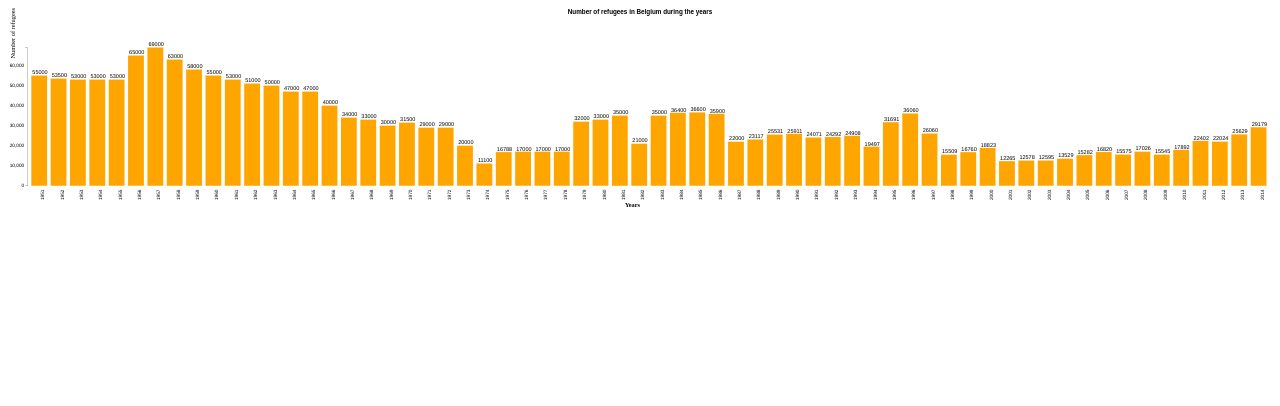
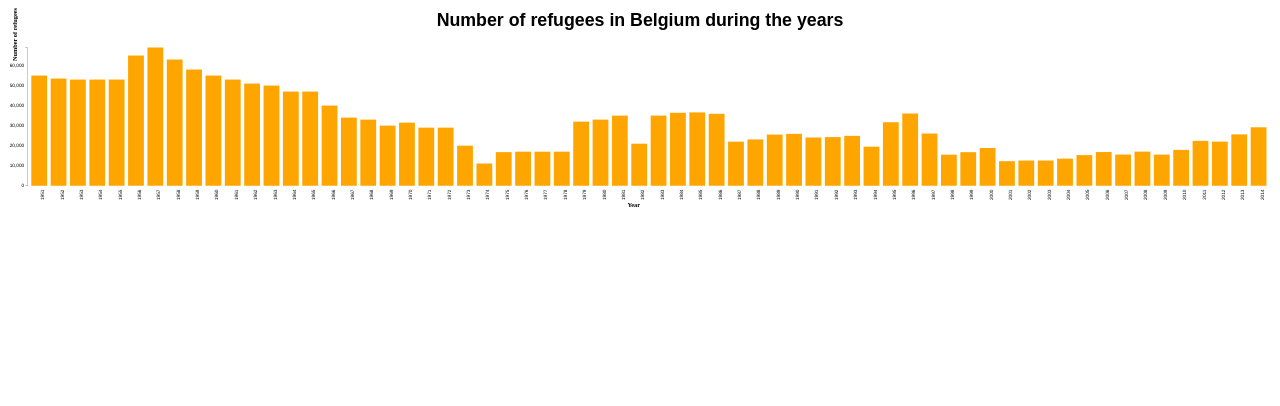
Before and after one commit to jodecler/InfoVis, a plain HTML site: page index.html in a window 1280 px wide. Drawn offline with Linux system fonts and the light colour scheme.

Commit message:
Final touch graph + comments

```diff
--- a/index.html
+++ b/index.html
@@ -14,16 +14,19 @@
 
 <body>
     <script>
+        //Set margins
         var margin = {top:100, right:0, bottom:50, left:50},
             width  = 3200,
             height = 500;
 
+        //add object to body where graph will be
         var svg = d3.select("body")
             .append("svg")
             .attr("width", "100%")
             .attr("height", "100%")
             .attr("viewBox", "0 0 " + width + " " + height * 2);
 
+        //set scales x and y axis
         var yScale = d3.scale.linear()
             .range([height - margin.top - margin.bottom, 0]);
 
@@ -35,21 +38,21 @@
             .orient("bottom");
 
         var yAxis = d3.svg.axis()
-        var yAxis = d3.svg.axis()
             .scale(yScale)
             .orient("left")
             .ticks(10);
 
+        //data out of file
         d3.csv("valuesVisualisationCSV.csv", function(error, data){
             data = data.map(function(d){
                 d["aantal"] = +d["aantal"];
                 return d;
             });
 
-        //yscale's domain is from zero to the maximum "Median Price" in your data
+        //yscale's domain is from zero to the maximum refugees
         yScale.domain([0, d3.max(data, function(d){ return d["aantal"]; })]);
 
-        //xscale is unique values in your data (Age Group, since they are all different)
+        //xscale is years
         xScale.domain(data.map(function(d){ return d["jaar"]; }));
         var tip = d3.tip()
             .attr('class', 'd3-tip')
@@ -58,7 +61,10 @@
                 return "<strong>Number of refugees:</strong> <span style='color:red'>" + d.aantal + "</span>";
         })
 
+        //for the hover
         svg.call(tip);
+
+        //ad the actual bars
         svg.append("g")
             .attr("transform", "translate(" + margin.left + "," + margin.top + ")")
             .selectAll(".bar")
@@ -85,28 +91,30 @@
             .attr("transform", "translate(" + margin.left + "," + (height - margin.bottom) + ")")
             .call(xAxis)
             .selectAll("text")
-            .style("text-anchor", "end")
+            .style("text-anchor", "middle")
             .attr("dx", "-.8em")
             .attr("dy", ".15em")
             .attr("transform", "rotate(-90)" )
             .style("text-anchor", "end");
 
-
+        //give title to axes
         svg.append("text")
             .attr("class", "x label")
             .attr("text-anchor", "end")
             .attr("x", width / 2)
             .attr("y", height + 5)
             .style("font-weight", "bold")
-                .text("Years");
+            .text("Year");
 
         svg.append("text")
             .attr("class", "y label")
             .attr("text-anchor", "end")
-    .attr("y", 6)
+            .attr("y", 10)
             .attr("dy", ".75em")
             .attr("transform", "rotate(-90)")
-    .text("Number of refugees");
+            .text("Number of refugees")
+            .style("font-weight", "bold");
+
         //add text labels to the top of each bar
         svg.append("g")
             .attr("transform", "translate(" + margin.left + "," + margin.top + ")")
@@ -117,82 +125,15 @@
             .attr("class", "textlabel")
             .attr("x", function(d){ return xScale(d["jaar"]) + (xScale.rangeBand()/2); })
             .attr("y", function(d){ return yScale(d["aantal"]) - 3; })
-            .text(function(d){ return (d["aantal"]); })
+            //.text(function(d){ return (d["aantal"]); })
 
-            //code in next sections will go here.
-        //adding a label at the top of the chart
+        //graph title
         svg.append("g")
-            .attr("transform", "translate(" + (width/2) + ", 15)")
+            .attr("transform", "translate(" + (width/2) + ", 45)")
             .append("text")
             .text("Number of refugees in Belgium during the years")
-            .style({"text-anchor":"middle", "font-family":"Arial", "font-weight":"800"});
-
+            .style({"text-anchor":"middle", "font-family":"Arial", "font-weight":"800", "font-size":"45px"});
         })
-        //test
-
-
-       /* var width = 500,
-            height = 500,
-            padding = 50;
-
-        d3.csv("valuesVisualisationCSV.csv", function(data) {
-
-            var map = data.map(function (i) {return i.aantal;})
-            var years = data.map(function (i) {return i.jaar;})
-
-
-
-            var x = d3.scale.linear()
-                .domain([0, d3.max(map)])
-                .range([0,width])
-                ;
-
-            var xAxis = d3.svg.axis()
-                .scale(x)
-                .orient("bottom");
-
-           var histogram = d3.layout.histogram()
-            .bins(x.ticks(60))
-            (map)
-
-            var y = d3.scale.linear()
-                .domain([0, d3.max(histogram.map(function (i) {return i.length;}))])
-                .range([0, height]);
-
-            var canvas = d3.select("body").append("svg")
-                .attr("width", width)
-                .attr("height", height + padding)
-                .append("g")
-                    .attr("transform", "translate(20,0)");
-
-             var group = canvas.append("g")
-                .attr("transform", "translate(0," + height + ")")
-                .call(xAxis);
-
-            var bars = canvas.selectAll(".bar")
-                .data(histogram)
-                .enter()
-                .append("g")
-
-            bars.append("rect")
-                .attr("x", function(d) {return x(d.x);})
-                .attr("y", function(d) {return 500 - y(d.y);})
-                .attr("width", function(d) {return x(d.dx);})
-                .attr("height", function (d) {return y(d.y);})
-                .attr("fill", "grey")
-
-            bars.append("text")
-                .attr("x", function(d) { return x(d.x);})
-                .attr("y", function (d) { return 500 - y(d.y);})
-                .attr("dy", "20px")
-                .attr("dx", function(d) {return x(d.dx)/ 2; })
-                .attr("fill", "#fff")
-                .attr("text-anchor", "middle")
-                .text(function (d) {return d.y;})
-
-        })
-
-               */
     </script>
 </body>
 </html>
```
Lines whose indentation alone changed are shown as unchanged.
